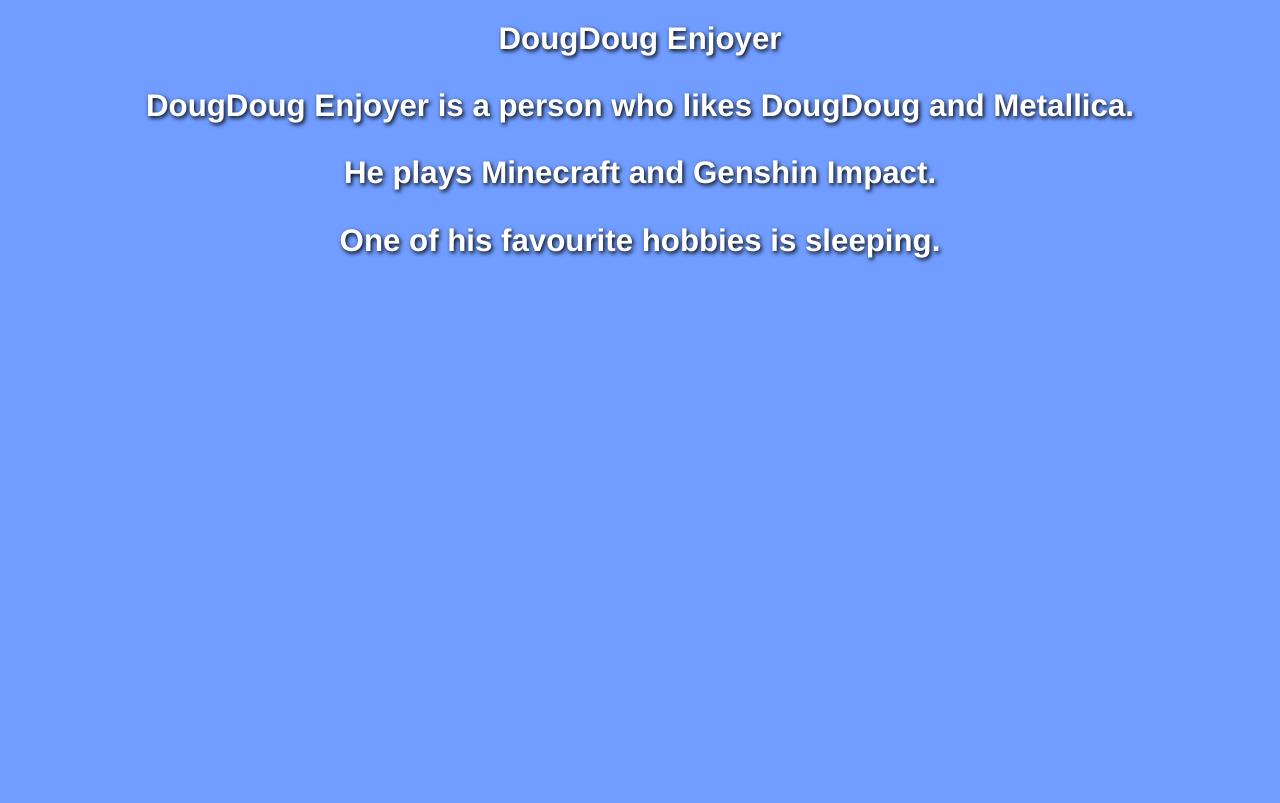
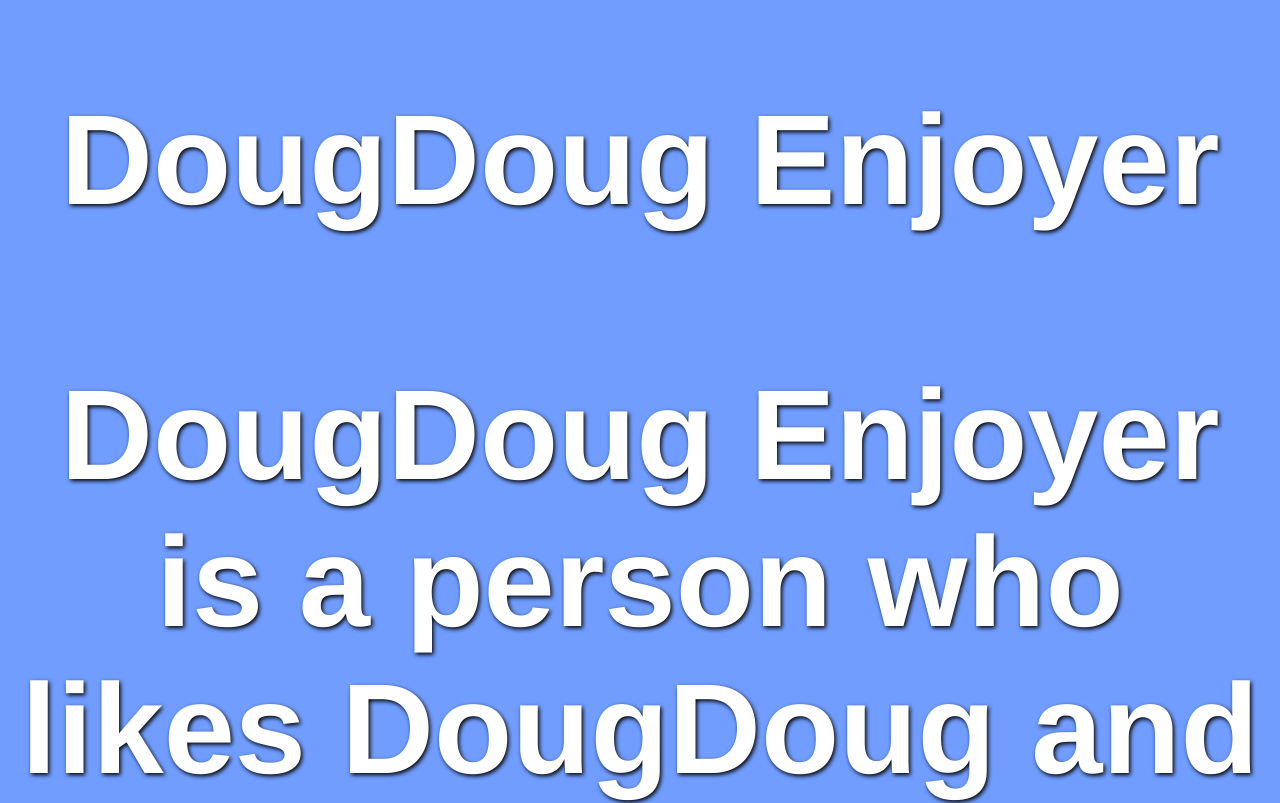
Before and after one commit to ProgrammerGang/dougdougenjoyer, a plain HTML site: page index.html in a window 1280 px wide. Shown: the top 803 px of the page. Drawn offline with Linux system fonts and the light colour scheme.

Commit message:
Update index.html

```diff
--- a/index.html
+++ b/index.html
@@ -20,7 +20,7 @@
 
       @media (min-width: 1024px) {
         * {
-          font-size: 125%;
+          font-size: 200%;
         }
       }
 
```
